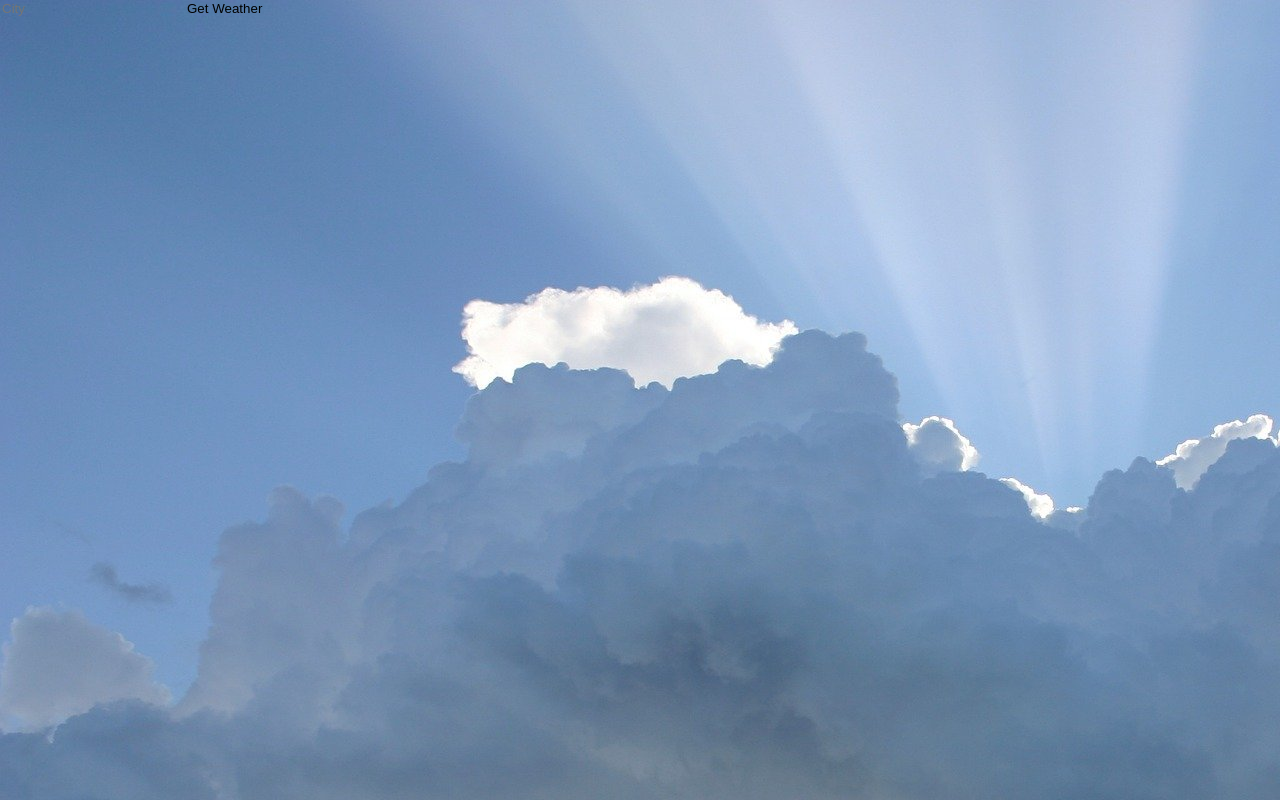
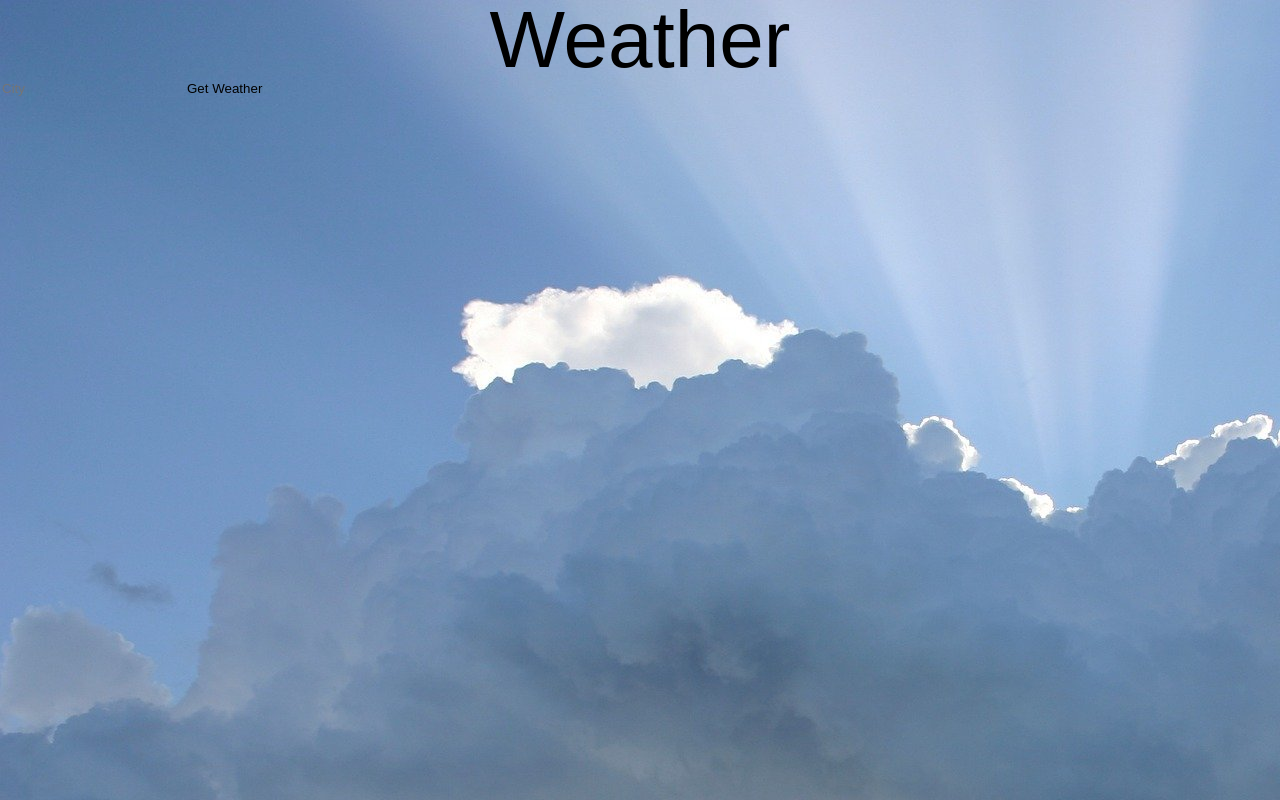
Before and after one commit to csjv95/weather, a React (Create React App) app: page / in a window 1280 px wide. Built offline with nearby package versions, Linux system fonts and the light colour scheme.

Commit message:
create component Header

```diff
--- a/src/App.js
+++ b/src/App.js
@@ -1,10 +1,23 @@
 import Main from "./coponents/Main";
+import Header from "./coponents/Header";
+import styled from "styled-components";
+import { Theme } from "./styles/Theme";
+
+const StAppContainer = styled.section`
+  width: 100%;
+  height: 100vh;
+  display: flex;
+  flex-direction: column;
+  background-image: url(${Theme.bgi.cloudy});
+  background-repeat: no-repeat;
+`;
 
 const App = () => {
   return (
-    <>
+    <StAppContainer>
+      <Header />
       <Main />
-    </>
+    </StAppContainer>
   );
 };
 
--- /dev/null
+++ b/src/coponents/Header.js
@@ -0,0 +1,12 @@
+import React from "react";
+import styled from "styled-components";
+
+const StTitle = styled.h1`
+  text-align: center;
+  font-size: 5rem;
+`;
+
+const Header = () => {
+  return <StTitle>Weather</StTitle>;
+};
+export default Header;
--- a/src/coponents/Main.js
+++ b/src/coponents/Main.js
@@ -2,13 +2,9 @@ import React, { useState } from "react";
 import { useDispatch } from "react-redux";
 import styled from "styled-components";
 import { WEATHER } from "../redux/modules/weather/weather";
-import { Theme } from "../styles/Theme";
 
-const MainContainer = styled.main`
-  width: 100%;
-  height: 100vh;
-  background-image: url(${Theme.bgi.cloudy});
-  background-repeat: no-repeat;
+const StMainContainer = styled.main`
+  flex-grow: 1;
 `;
 
 const Main = () => {
@@ -18,7 +14,7 @@ const Main = () => {
   console.log(city);
 
   const onClickWeather = () => {
-    dispatch({ type: WEATHER, weather: city });
+    dispatch({ type: WEATHER, city });
   };
 
   const onChangeCity = (event) => {
@@ -27,7 +23,7 @@ const Main = () => {
   };
 
   return (
-    <MainContainer>
+    <StMainContainer>
       <input placeholder="City" onChange={onChangeCity} />
       <button
         onClick={() => {
@@ -36,7 +32,7 @@ const Main = () => {
       >
         Get Weather
       </button>
-    </MainContainer>
+    </StMainContainer>
   );
 };
 
--- a/src/redux/modules/weather/rootReducer.js
+++ b/src/redux/modules/weather/rootReducer.js
@@ -1,8 +1,8 @@
 import { combineReducers } from "redux";
 import { all } from "redux-saga/effects";
-import weatherApi, { weatherStart } from "./weather";
+import weather, { weatherStart } from "./weather";
 
-const rootReducer = combineReducers({ weatherApi });
+const rootReducer = combineReducers({ weather });
 
 export function* rootSaga() {
   yield all([weatherStart()]);
--- a/src/redux/modules/weather/weather.js
+++ b/src/redux/modules/weather/weather.js
@@ -1,4 +1,4 @@
-import { call, takeEvery, put } from "@redux-saga/core/effects";
+import { call, put, takeLatest } from "@redux-saga/core/effects";
 import getWeather from "../../../service/getWeather";
 
 export const WEATHER = "weather/WEATHER";
@@ -7,8 +7,8 @@ export const WHATER_ERROR = "weather/WEATHER_ERROR";
 
 export const weatherSuccess = (city) => ({ type: WEATHER_SUCCESS, city });
 
-export function* weatherDatas(action) {
-  const city = action.weather;
+function* weatherDatas(action) {
+  const city = action.city;
   try {
     const weather = yield call(getWeather, city);
     yield put({ type: WEATHER_SUCCESS, weather });
@@ -24,10 +24,10 @@ const initialState = {
 };
 
 export function* weatherStart() {
-  yield takeEvery(WEATHER, weatherDatas);
+  yield takeLatest(WEATHER, weatherDatas);
 }
 
-export default function weatherApi(state = initialState, action) {
+export default function weather(state = initialState, action) {
   switch (action.type) {
     case WEATHER:
       return {
```
